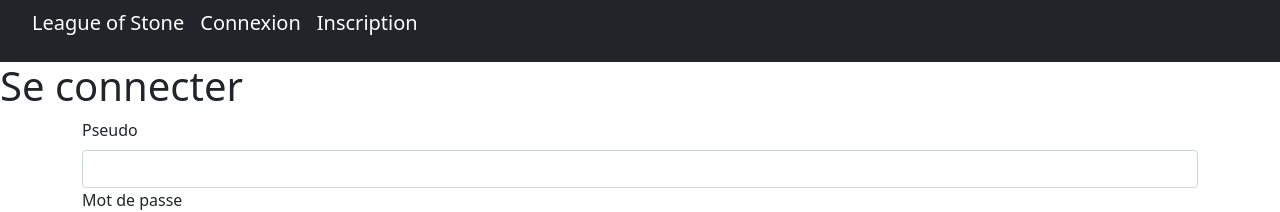
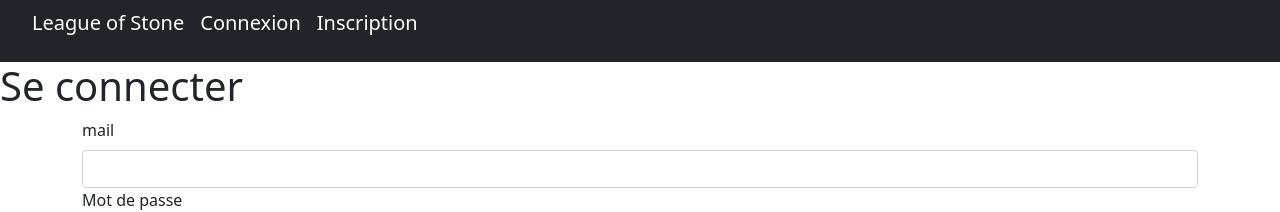
Before and after one commit to auguimann/League-Of-Stones, a React (Create React App) app in the folder league-of-stones/: page /login in a window 1280 px wide. Shown: the top 212 px of the page. Built offline with nearby package versions, Linux system fonts and the light colour scheme.

Commit message:
login upgrade

```diff
--- a/league-of-stones/src/Login.jsx
+++ b/league-of-stones/src/Login.jsx
@@ -3,7 +3,7 @@ import {Field, Form} from "react-final-form"
 function Login() {
     const onSubmit = values => {
 
-        const newVal = {"email": values.pseudo + "@l3.fr", "password": values.mdp};
+        const newVal = {"email": values.mail, "password": values.mdp};
         fetch ('http://localhost:3001/login', {
             method: 'POST',
             headers: {
@@ -17,7 +17,7 @@ function Login() {
             .catch((error) => {
 
                 console.error('Error:', error);
-                console.log(JSON.stringify(newVal))
+                console.log(newVal)
             });
 
     }
@@ -30,12 +30,12 @@ function Login() {
                 <div className="container" id="Form">
                     <form onSubmit={handleSubmit}>
                         <div className="mb-3">
-                            <label htmlFor="htmlFor" className="form-label">Pseudo</label>
+                            <label htmlFor="htmlFor" className="form-label">mail</label>
                             <Field
-                                name="pseudo"
+                                name="mail"
                                 component="input"
                                 className="form-control"
-                                id="pseudo"
+                                id="mail"
                             />
                             <label htmlFor="mdp" className="form-label">Mot de passe</label>
                             <Field
```
